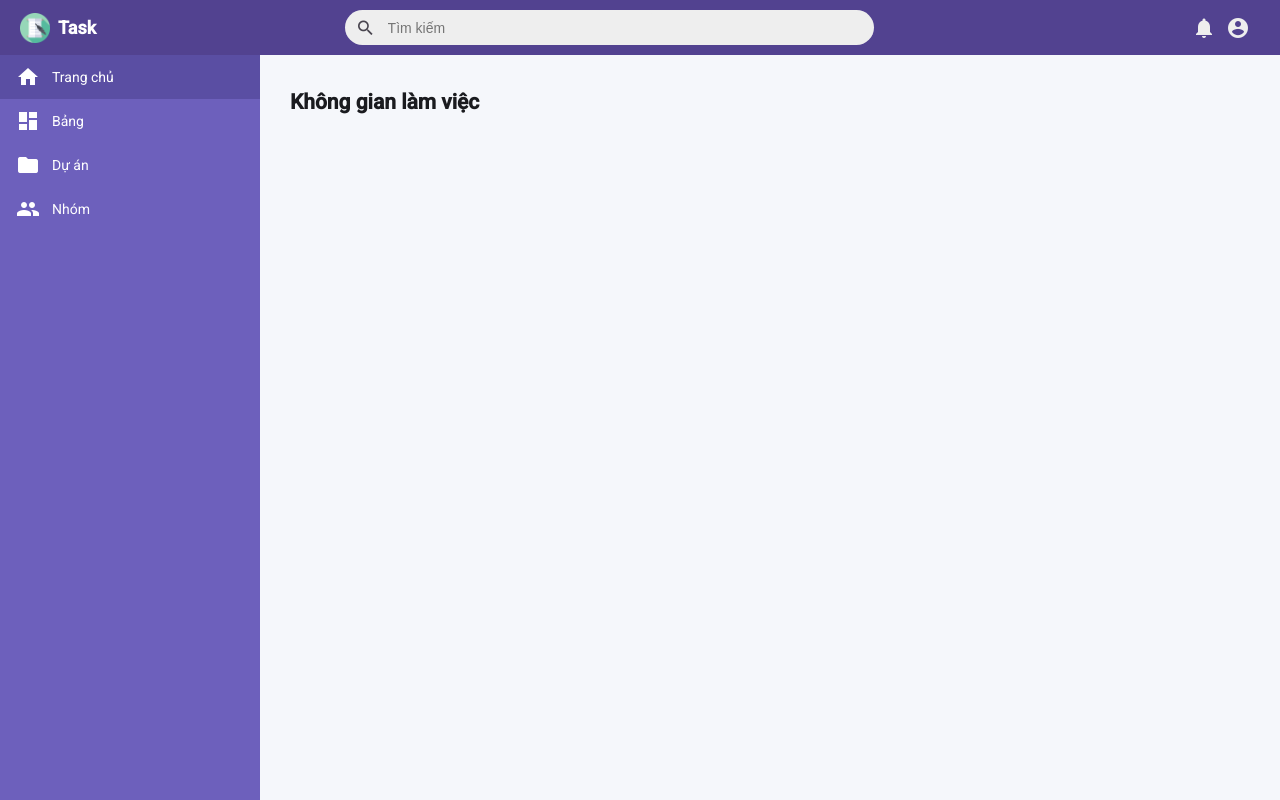
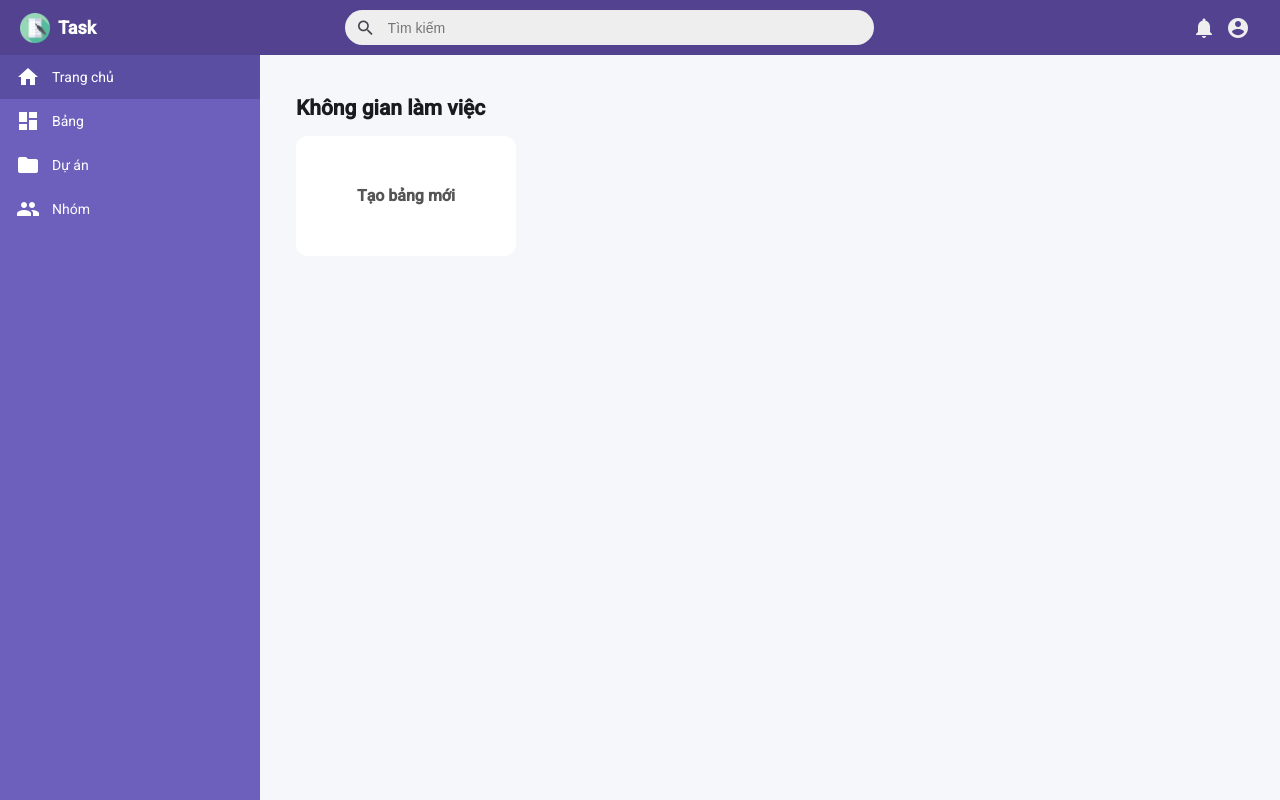
Before and after one commit to hquan2202/qu-n-l-c-ng-vii-c, an Angular app: page /home in a window 1280 px wide. Built offline with nearby package versions, Linux system fonts and the light colour scheme.

Commit message:
refactor home component; update board creation logic and enhance styles

```diff
--- a/src/app/app.ts
+++ b/src/app/app.ts
@@ -10,6 +10,7 @@ import { SidebarComponent} from './components/sidebar/sidebar';
     RouterOutlet,
     HeaderComponent,
     SidebarComponent,
+
   ],
   templateUrl: './app.component.html',
   styleUrls: ['./app.component.css'], // ✅ phải là styleUrls
--- a/src/app/components/task-description/task-description.ts
+++ b/src/app/components/task-description/task-description.ts
@@ -1,4 +1,4 @@
-import { Component, EventEmitter, Output } from '@angular/core';
+import {Component, EventEmitter, model, Output} from '@angular/core';
 import { FormsModule } from '@angular/forms';
 import { CommonModule } from '@angular/common';
 import { BackgroundPickerComponent } from '../background-picker/background-picker';
@@ -12,7 +12,7 @@ import { MatIcon } from '@angular/material/icon';
   styleUrls: ['./task-description.css']
 })
 export class TaskDescriptionComponent {
-  @Output() createBoard = new EventEmitter<{ title: string; background: string }>();
+  @Output() addBoard = new EventEmitter<{ title: string; background: string }>();
   @Output() close = new EventEmitter<void>();
 
   boardTitle = '';
@@ -34,7 +34,6 @@ export class TaskDescriptionComponent {
     'linear-gradient(135deg, #ffecd2, #fcb69f)'
   ];
 
-
   selectBackground(bg: string) {
     this.selectedBackground = bg;
   }
@@ -54,7 +53,7 @@ export class TaskDescriptionComponent {
     }
 
     // Emit dữ liệu bảng mới (title + background)
-    this.createBoard.emit({
+    this.addBoard.emit({
       title: this.boardTitle.trim(),
       background: this.selectedBackground
     });
--- a/src/app/pages/home/home.component.css
+++ b/src/app/pages/home/home.component.css
@@ -1,15 +1,37 @@
+/* css */
 .home-container {
-  padding: 10px 10px;
+  padding: 16px;
 }
-.h2{
-  font-size: 18px;
+
+.home-stats {
+  display: flex;
+  gap: 12px;
+  flex-wrap: wrap;
+}
+
+.create-card {
+  border: 2px;
+  cursor: pointer;
+  opacity: 0.95;
+}
+.create-board {
+  width: 220px;
+  height: 120px;
+  background-color: #ffffff;
+  border: 2px;
+  border-radius: 12px;
+  display: flex;
+  align-items: center;
+  justify-content: center;
+  font-size: 16px;
   font-weight: 600;
-  color: white;
+  color: #555;
+  transition: all 0.25s ease;
+  cursor: pointer;
 }
-.home-stats{
-  display: flex;
-  color: #222;
-  font-size: 16px;
-  margin-top: 20px;
-  gap: 30px;
+
+.create-board:hover {
+  background-color: #f9f9f9;
+  border-color: #888;
+  transform: scale(1.05);
 }
--- a/src/app/pages/home/home.component.html
+++ b/src/app/pages/home/home.component.html
@@ -1,19 +1,35 @@
-
+<!-- file: src/app/pages/home/home.component.html -->
 <div class="home-container">
   <h2>Không gian làm việc</h2>
+
   <div class="home-stats">
-    <app-card
-      *ngFor="let c of cards"
-      [title]="c.title"
-      [color]="c.color"
-      [ngClass]="{'create-card': c.title === '+ Tạo bảng mới'}"
-      (click)="c.title === '+ Tạo bảng mới' ? openPopup() : null">
-    </app-card>
+    <ng-container *ngFor="let c of cards; let i = index">
+      <!-- Nếu là 'Tạo bảng mới' -->
+      <div
+        *ngIf="c.title === 'Tạo bảng mới'; else normalCard"
+        class="create-board"
+        role="button"
+        tabindex="0"
+        (click)="openPopup()"
+        (keydown.enter)="openPopup()"
+      >
+        <span>Tạo bảng mới</span>
+      </div>
+
+      <!-- Card thông thường -->
+      <ng-template #normalCard>
+        <app-card
+          [title]="c.title"
+          [color]="c.color"
+          (delete)="deleteCard(i)">
+        </app-card>
+      </ng-template>
+    </ng-container>
   </div>
-
 
   <app-task-description
     *ngIf="showPopup"
-    (close)="closePopup()">
+    (close)="closePopup()"
+    (addBoard)="addNewBoard($event)">
   </app-task-description>
 </div>
--- a/src/app/pages/home/home.component.ts
+++ b/src/app/pages/home/home.component.ts
@@ -1,35 +1,111 @@
+// file: src/app/pages/home/home.component.ts
 import { Component } from '@angular/core';
-import {NgClass, NgFor, NgIf} from '@angular/common';
+import { CommonModule, NgClass, NgFor, NgIf } from '@angular/common';
+import { Router } from '@angular/router';
 import { TaskDescriptionComponent } from '../../components/task-description/task-description';
 import { CardComponent } from '../../components/card/card';
+
+type Board = { title: string; color: string };
+
+const DEFAULT_COLOR = '#e6f7ff';
+const CREATE_COLOR = '#ffffff';
+const CREATE_TITLE = 'Tạo bảng mới';
 
 @Component({
   selector: 'app-home',
   standalone: true,
-  imports: [NgFor, NgIf, TaskDescriptionComponent, CardComponent, NgClass],
+  imports: [CommonModule, NgFor, NgIf, TaskDescriptionComponent, CardComponent, NgClass],
   templateUrl: './home.component.html',
   styleUrls: ['./home.component.css']
 })
 export class HomeComponent {
   showPopup = false;
-  cards = JSON.parse(localStorage.getItem('boards') || '[]');
+  selectedBoard?: Board;
+  cards: Board[] = [];
 
-  openPopup() {
-    this.showPopup = true;
+  constructor(private router: Router) {
+    this.cards = this.loadBoards();
   }
 
-  closePopup() {
+  openPopup(): void { this.showPopup = true; }
+  closePopup(): void {
+    this.showPopup = false;
+    this.selectedBoard = undefined;
+  }
+
+  onCardClick(card: Board, index: number): void {
+    if (this.normalizeTitle(card.title) === this.normalizeTitle(CREATE_TITLE)) {
+      // open creation popup (no selectedBoard)
+      this.selectedBoard = undefined;
+      this.openPopup();
+      return;
+    }
+
+    // navigate to board page (pass index as id). Optionally pass board via history state.
+    this.router.navigate(['/board', index], { state: { board: card } });
+  }
+
+  addNewBoard(board?: { title?: string; color?: string; background?: string }): void {
+    const title = board?.title?.trim();
+    if (!title) return;
+
+    const color = board?.color ?? board?.background ?? DEFAULT_COLOR;
+    const newBoard: Board = { title, color };
+
+    const createIndex = this.cards.findIndex(b => this.normalizeTitle(b.title) === this.normalizeTitle(CREATE_TITLE));
+    if (createIndex >= 0) {
+      this.cards.splice(createIndex, 0, newBoard);
+    } else {
+      this.cards.push(newBoard);
+    }
+
+    this.persist();
     this.showPopup = false;
   }
 
-  addNewBoard(board: { title: string; background: string }) {
-    this.cards.push(board);
-    localStorage.setItem('boards', JSON.stringify(this.cards));
-    this.showPopup = false;
+  deleteCard(index: number): void {
+    if (index < 0 || index >= this.cards.length) return;
+    const card = this.cards[index];
+    if (!card || this.normalizeTitle(card.title) === this.normalizeTitle(CREATE_TITLE)) return;
+    this.cards.splice(index, 1);
+    this.persist();
   }
 
-  deleteCard(index: number) {
-    this.cards.splice(index, 1);
-    localStorage.setItem('boards', JSON.stringify(this.cards));
+  private normalizeTitle(t?: string): string {
+    return String(t ?? '').replace(/^\+?\s*/, '').trim();
+  }
+
+  private loadBoards(): Board[] {
+    let raw: any = [];
+    try {
+      raw = JSON.parse(localStorage.getItem('boards') ?? '[]');
+      if (!Array.isArray(raw)) raw = [];
+    } catch {
+      raw = [];
+    }
+
+    const boards: Board[] = raw
+      .map((b: any) => ({
+        title: String(b?.title ?? '').trim(),
+        color: b?.color ?? b?.background ?? DEFAULT_COLOR
+      }))
+      .filter((b: Board) => b.title.length > 0 && this.normalizeTitle(b.title) !== this.normalizeTitle(CREATE_TITLE));
+
+    boards.push({ title: CREATE_TITLE, color: CREATE_COLOR });
+
+    try { localStorage.setItem('boards', JSON.stringify(boards)); } catch { /* ignore */ }
+    return boards;
+  }
+
+  private persist(): void {
+    try {
+      const normalized: Board[] = this.cards
+        .map(b => ({ title: String(b.title ?? '').trim(), color: b.color ?? DEFAULT_COLOR }))
+        .filter(b => b.title.length > 0 && this.normalizeTitle(b.title) !== this.normalizeTitle(CREATE_TITLE));
+
+      normalized.push({ title: CREATE_TITLE, color: CREATE_COLOR });
+      localStorage.setItem('boards', JSON.stringify(normalized));
+      this.cards = normalized.slice();
+    } catch { /* ignore */ }
   }
 }
--- a/src/app/pages/login/login.ts
+++ b/src/app/pages/login/login.ts
@@ -66,3 +66,7 @@ export class LoginComponent implements OnInit {
     this.router.navigate(['/register']).then(r =>  {});
   }
 }
+
+
+export class Login {
+}
```
Also changed, not shown: environments/environment.development.ts (added, +14 -0 lines), environments/environment.ts (added, +14 -0 lines).
